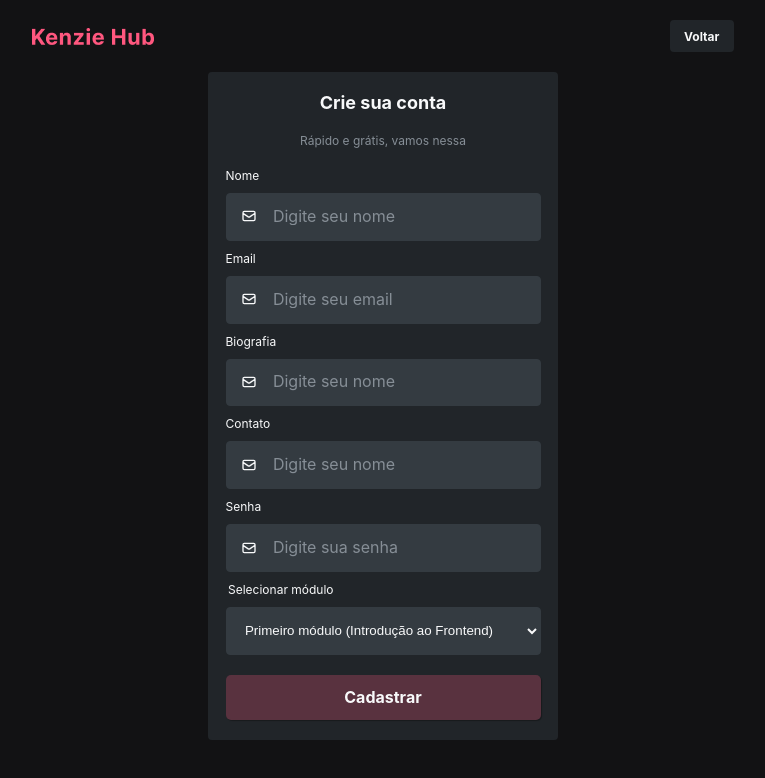
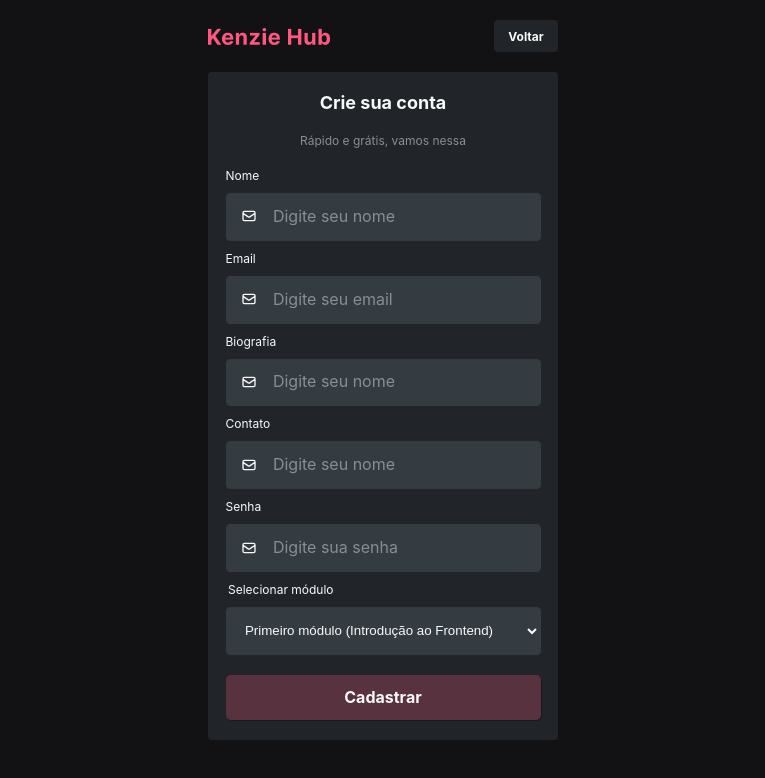
Before and after one commit to Kenzie-Academy-Brasil-Developers/react-entrega-s2-kenzie-hub-claudiamld, a React (Create React App) app: page /register in a window 1280 px wide. Shown: the top 778 px of the page, without its empty margins (257-1022 px from the left). Built offline with nearby package versions, Linux system fonts and the light colour scheme.

Commit message:
style: page Register styles adjustments

```diff
--- a/src/components/Header/styles.js
+++ b/src/components/Header/styles.js
@@ -1,12 +1,10 @@
 import styled from 'styled-components';
 
 export const Container = styled.div`
-    max-width: 100vw;
+    width: 300px;
     height: 4.5rem;
     display: flex;
     justify-content: space-between;
-    margin-left: 20px;
-    margin-right: 20px;
     align-items: center;
 
     button{
@@ -20,7 +18,6 @@ export const Container = styled.div`
     }
 
     @media screen and (min-width: 768px){
-        justify-content: space-around;
-        width: 95vw;
+        width: 350px;
     }
 `
```
